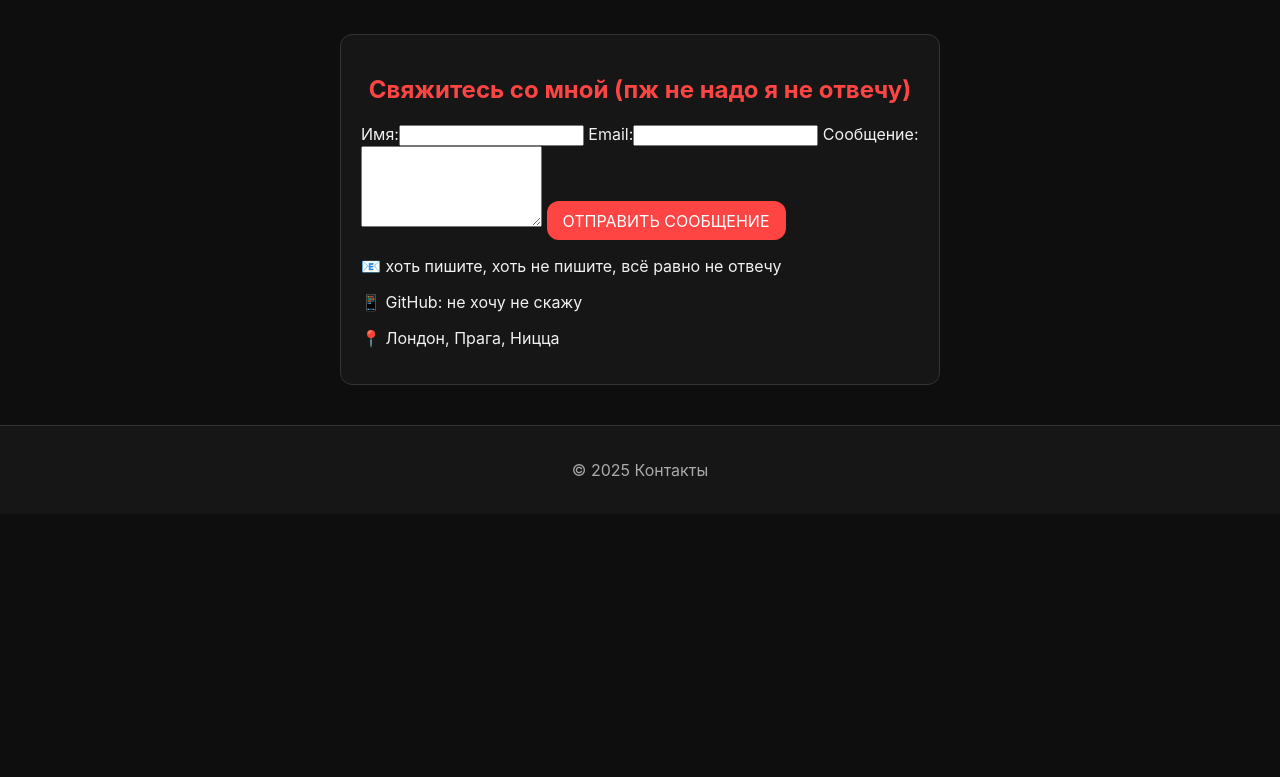
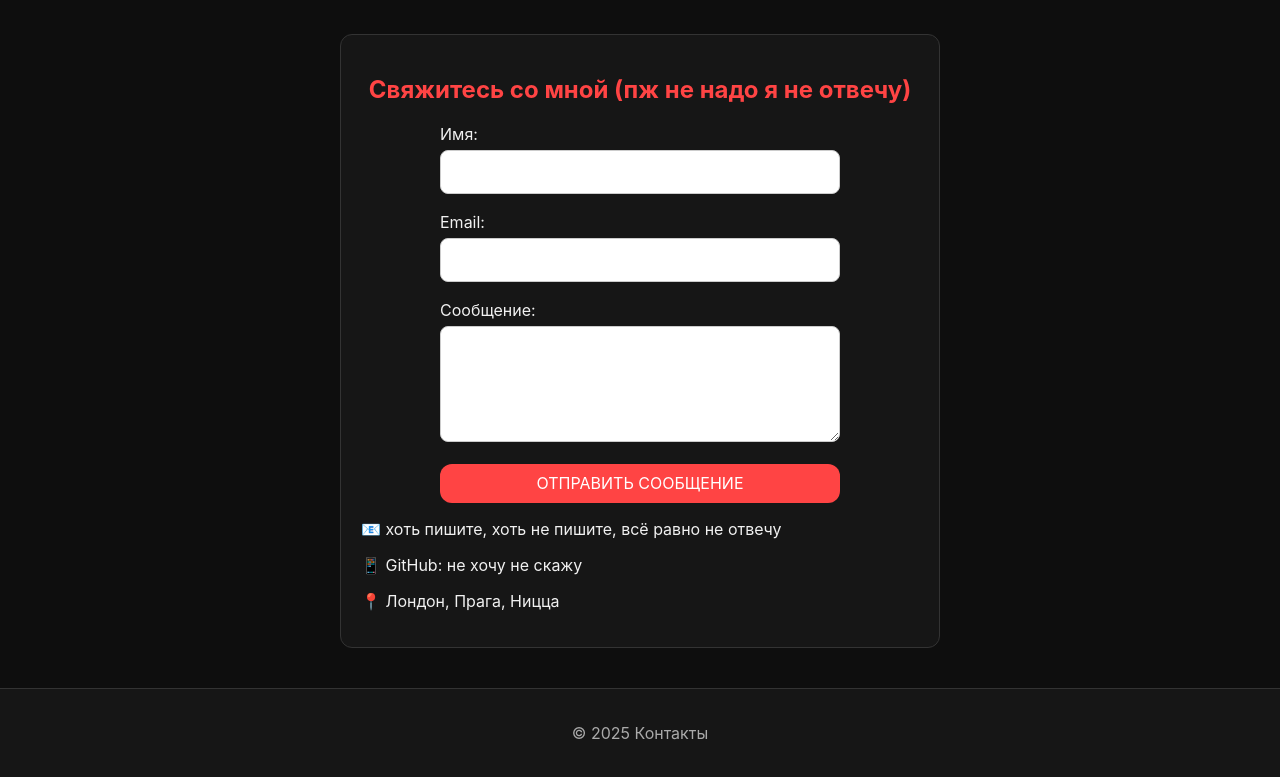
Before and after one commit to IvankEn08/frontend_and_backend_kr_2, a website: page pages/contacts.html in a window 1280 px wide. Shown: the part 84-861 px from the top of the page. Before the commit the page ends 800 px from the top, so only its background shows below. Drawn offline with Linux system fonts and the light colour scheme.

Commit message:
fixed contact form

```diff
--- a/styles/style.css
+++ b/styles/style.css
@@ -211,3 +211,34 @@ body {
 @media(max-width:700px){
     .hero { flex-direction: column; text-align: center; }
 }
+
+.contact-form form {
+    display: flex;
+    flex-direction: column;
+    align-items: center;      /* центрирует все поля по горизонтали */
+    justify-content: center;  /* если нужно по вертикали */
+    gap: 18px;
+}
+
+.contact-form label {
+    width: 100%;
+    max-width: 400px;         /* ширина каждого поля */
+    text-align: left;         /* подпись остаётся слева */
+}
+
+.contact-form input,
+.contact-form textarea {
+    width: 100%;
+    margin-top: 6px;
+    padding: 12px 14px;
+    border-radius: 8px;
+    border: 1px solid #ccc;
+    font-size: 1rem;
+    box-sizing: border-box;
+}
+
+.contact-form .btn {
+    width: 100%;
+    max-width: 400px;
+    text-align: center;
+}
```
